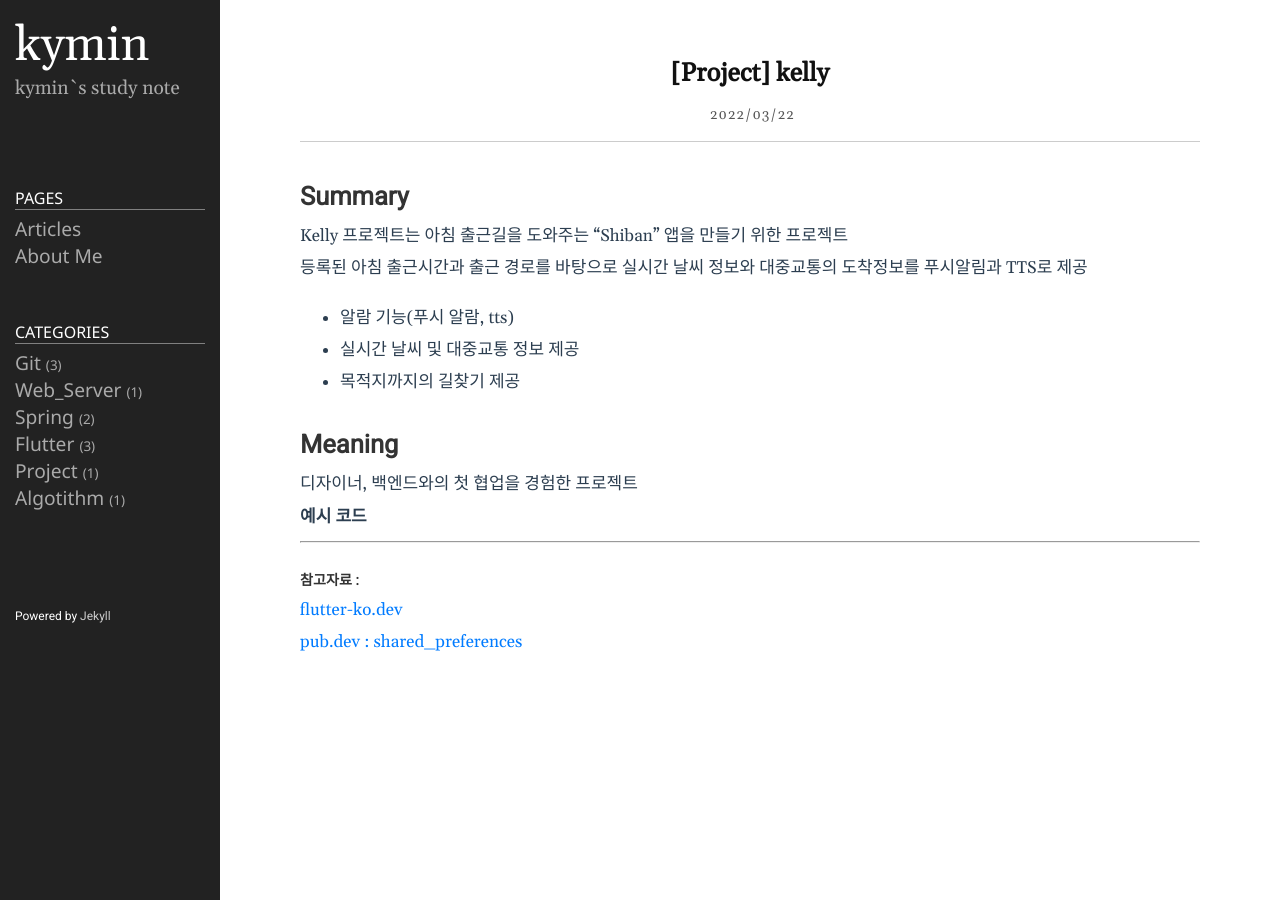
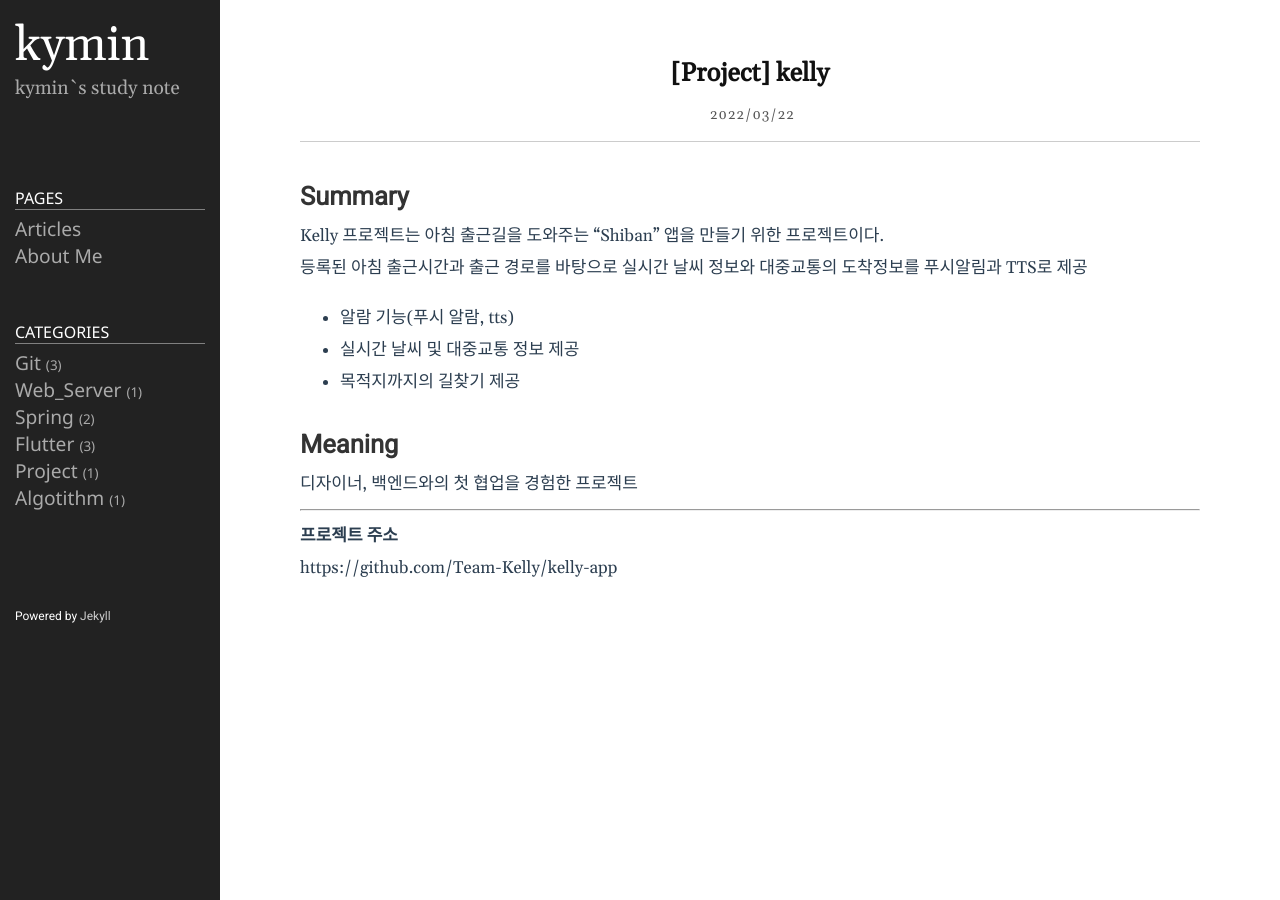
Before and after one commit to Kyoung-M1N/kyoung-M1N.github.io, a Jekyll site: the page built from _posts/2022-03-22-[project]kelly.md, in a window 1280 px wide. Built offline with Jekyll 4.4.1, drawn with Linux system fonts in a browser that asks for light colours.

Commit message:
포스트 수정

```diff
--- a/_posts/2022-03-22-[project]kelly.md
+++ b/_posts/2022-03-22-[project]kelly.md
@@ -6,7 +6,7 @@ categories: Project
 ---
 # Summary
 
-Kelly 프로젝트는 아침 출근길을 도와주는 "Shiban" 앱을 만들기 위한 프로젝트
+Kelly 프로젝트는 아침 출근길을 도와주는 "Shiban" 앱을 만들기 위한 프로젝트이다.
 
 등록된 아침 출근시간과 출근 경로를 바탕으로 실시간 날씨 정보와 대중교통의 도착정보를 푸시알림과 TTS로 제공
 
@@ -26,14 +26,12 @@ Kelly 프로젝트는 아침 출근길을 도와주는 "Shiban" 앱을 만들기
 
 
 
-**예시 코드**
+
 
 
 
 -----------------------
 
-##### 참고자료 :
+**프로젝트 주소**
 
-[flutter-ko.dev](https://flutter-ko.dev/docs/cookbook/persistence/key-value)
-
-[pub.dev : shared_preferences](https://nomad-programmer.tistory.com/263)
+https://github.com/Team-Kelly/kelly-app
```
